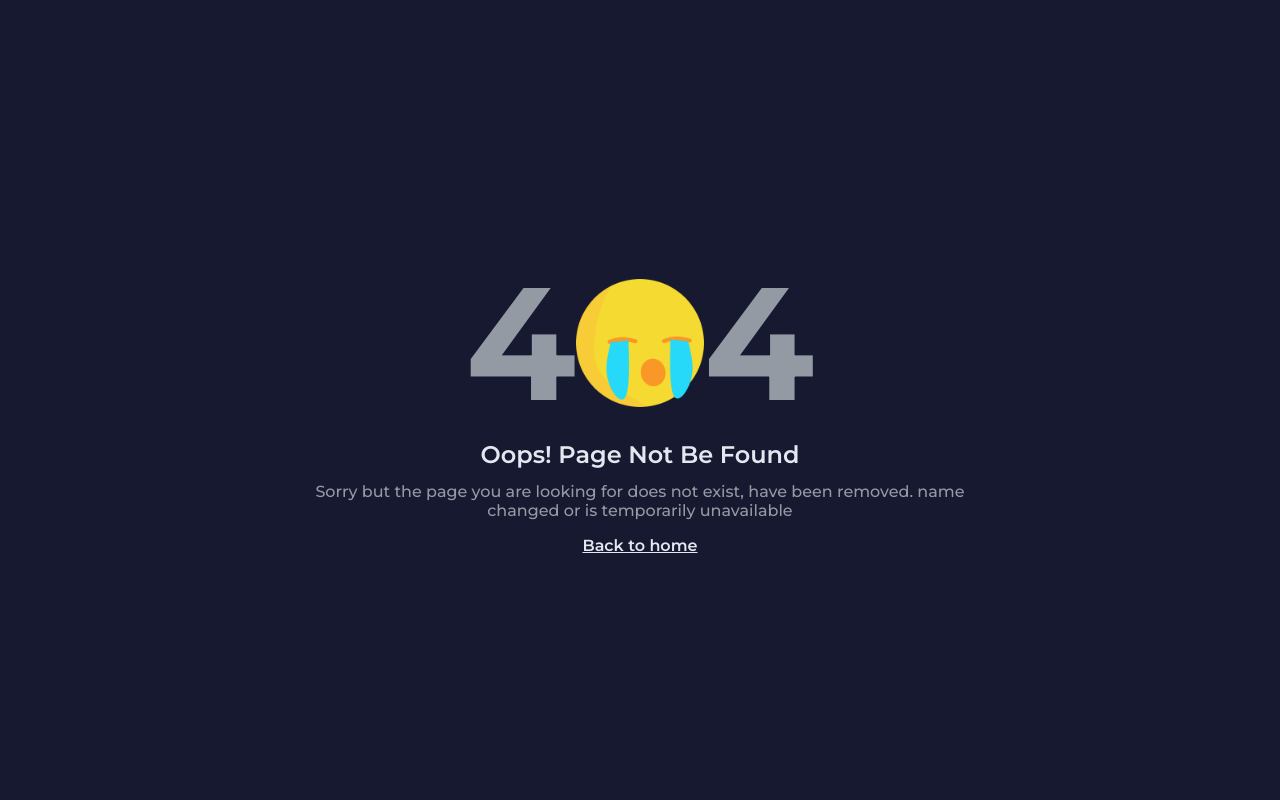
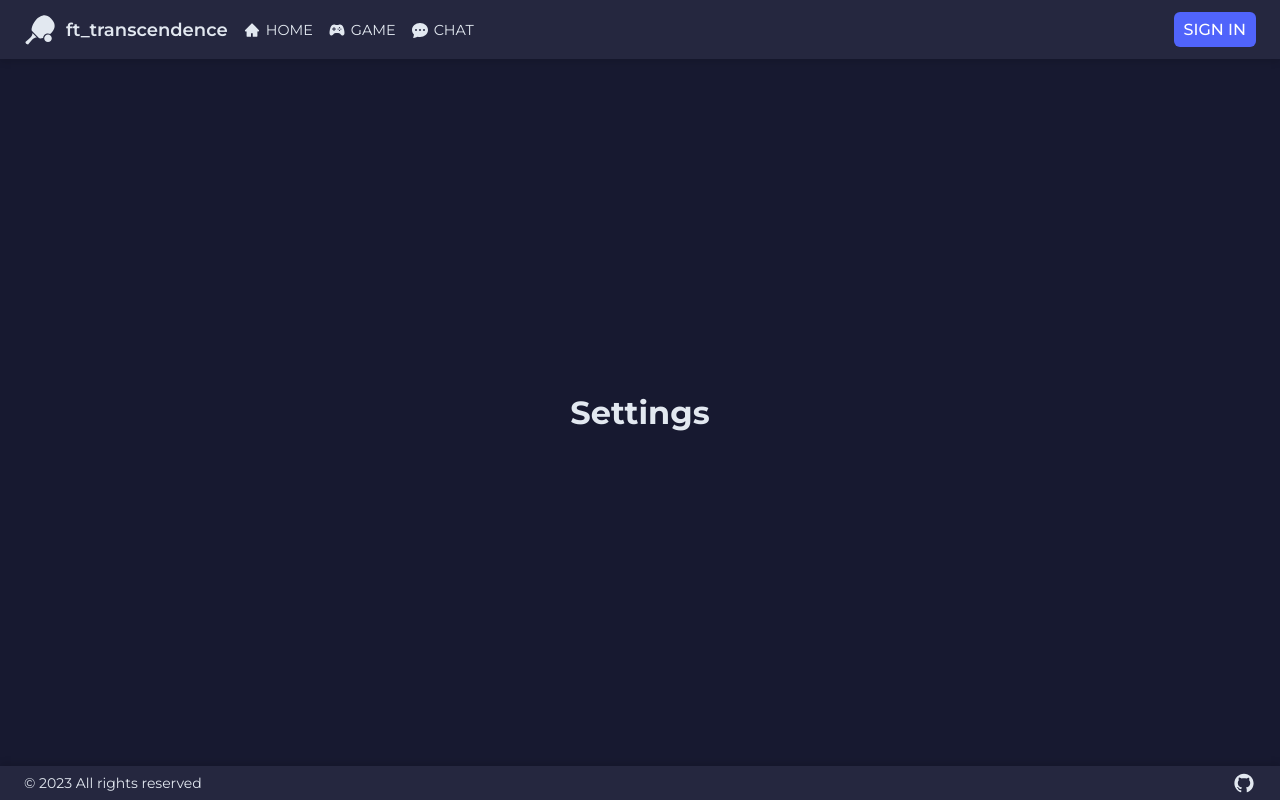
Before and after one commit to fluchtens/42-ft_transcendence, a React (Vite) app in the folder frontend/: page /settings in a window 1280 px wide. Built offline with nearby package versions, Linux system fonts and the light colour scheme; no server answers.

Commit message:
create component and route for settings page

```diff
--- a/frontend/src/App.tsx
+++ b/frontend/src/App.tsx
@@ -7,6 +7,7 @@ import Setup from "./pages/auth/Setup";
 import UserProfile from "./pages/user/UserProfile";
 import Game from "./pages/game/Game";
 import Chat from "./pages/chat/Chat";
+import Settings from "./pages/user/Settings";
 
 function App() {
   const router = createBrowserRouter([
@@ -32,6 +33,10 @@ function App() {
           element: <UserProfile />,
         },
         {
+          path: "/settings",
+          element: <Settings />,
+        },
+        {
           path: "/game",
           element: <Game />,
         },
--- a/frontend/src/components/ProfileBtn.tsx
+++ b/frontend/src/components/ProfileBtn.tsx
@@ -47,7 +47,7 @@ export function ProfileBtn({ username, avatar, onLogout }: ProfileBtnProps) {
             <FaUser className={styles.icon}></FaUser>
             Profile
           </Link>
-          <Link to="/" onClick={closeMenu} className={styles.link}>
+          <Link to="/settings" onClick={closeMenu} className={styles.link}>
             <IoSettings className={styles.icon}></IoSettings>
             Settings
           </Link>
--- /dev/null
+++ b/frontend/src/pages/user/Settings.tsx
@@ -0,0 +1,9 @@
+import "./Settings.scss";
+
+export default function Settings() {
+  return (
+    <div>
+      <h1>Settings</h1>
+    </div>
+  );
+}
```
Also changed, not shown: frontend/src/pages/user/Settings.scss (added).
